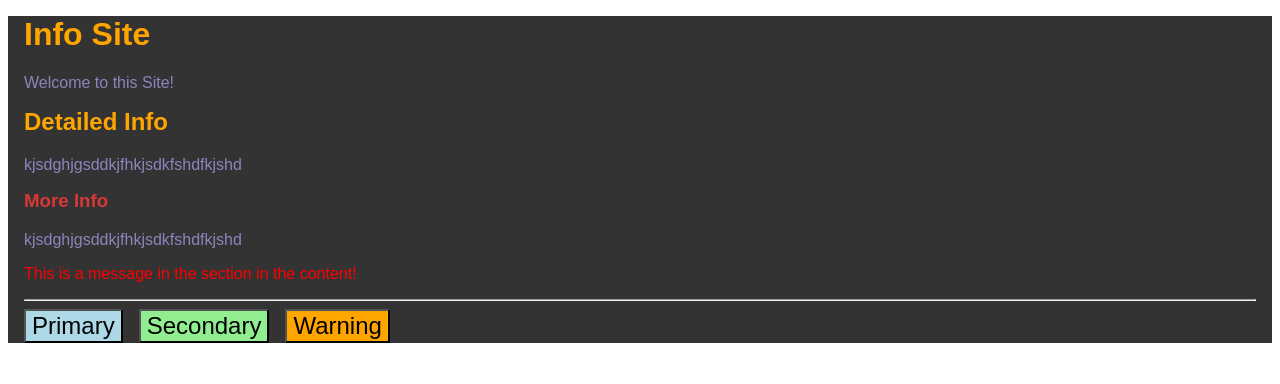
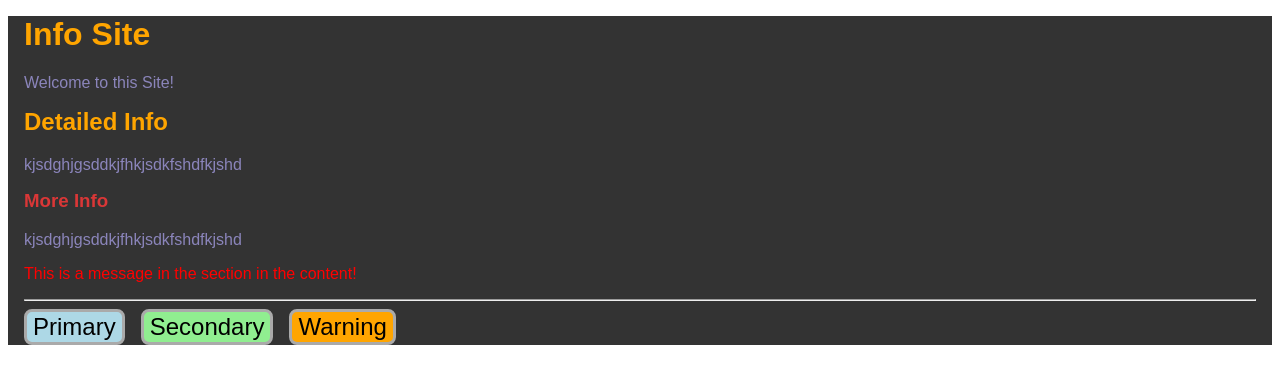
Before and after one commit to Scientific-Research/mk-003-sass-basics, a React (Vite) app: page / in a window 1280 px wide. Shown: the top 384 px of the page. Built offline with nearby package versions, Linux system fonts and the light colour scheme.

Commit message:
border and border-radius was added!

```diff
--- a/src/styles/App.scss
+++ b/src/styles/App.scss
@@ -38,6 +38,8 @@ div.App {
       margin-right: 1rem;
       font-size: 1.5rem;
       background-color: $bgcolor;
+      border: 3px solid #aaa;
+      border-radius: 0.5rem
     }
 
     // button.primary {
```
